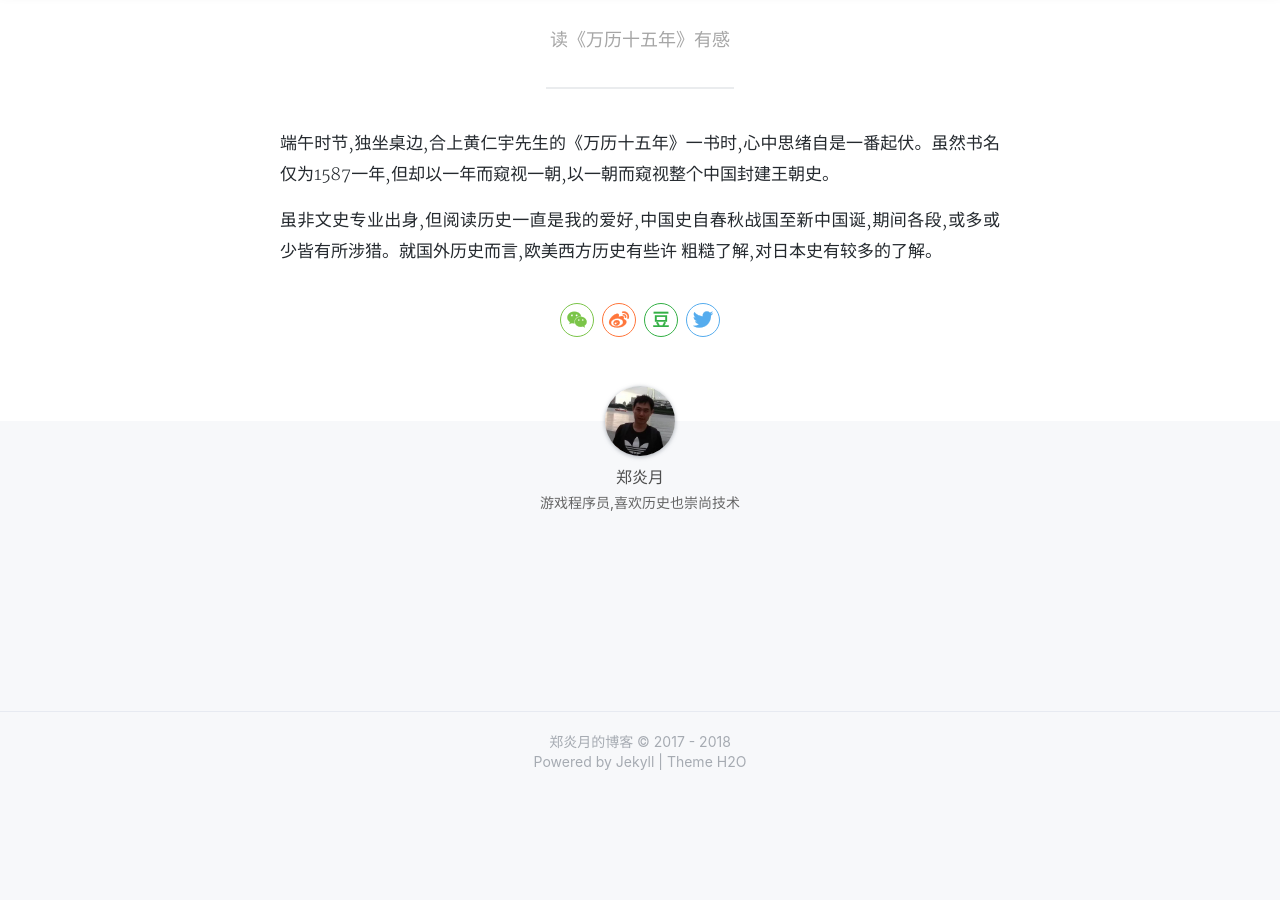
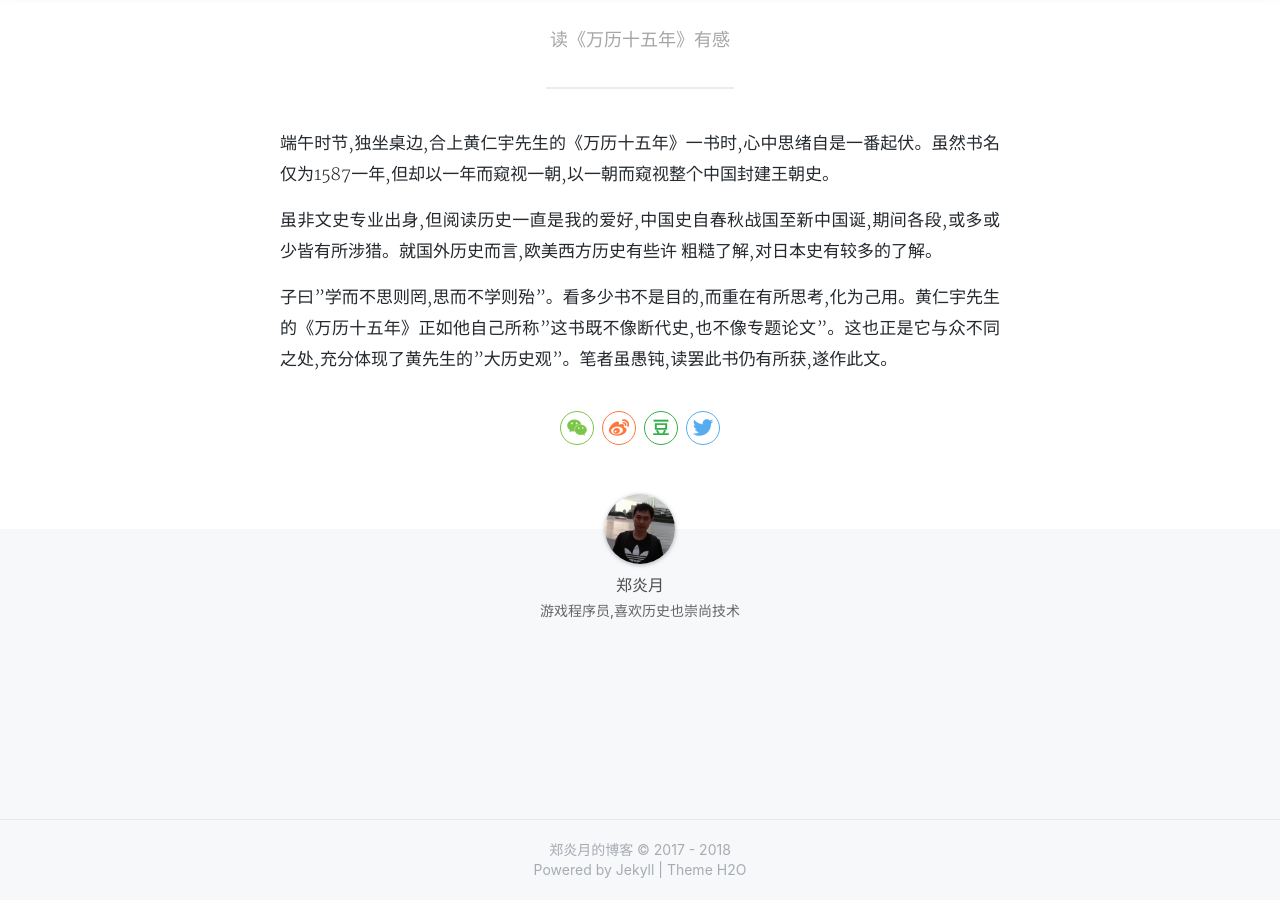
Before and after one commit to esfog/esfog.github.io, a Jekyll site: the page built from _posts/2017-05-30-the-decline-of -chinese-feudal-dynasties.md, in a window 1280 px wide and 900 px high, scrolled down 509 px. Built offline with Jekyll 4.4.1, drawn with Linux system fonts in a browser that asks for light colours; nearby versions of some CDN libraries; a style sheet for code colours, icons or effects is not loaded; before the commit the page ends 1301 px from its top, so only the background shows below that.

Commit message:
文章更新

```diff
--- a/_posts/2017-05-30-the-decline-of -chinese-feudal-dynasties.md
+++ b/_posts/2017-05-30-the-decline-of -chinese-feudal-dynasties.md
@@ -11,3 +11,5 @@ tags: 历史 明史 读书
 端午时节,独坐桌边,合上黄仁宇先生的《万历十五年》一书时,心中思绪自是一番起伏。虽然书名仅为1587一年,但却以一年而窥视一朝,以一朝而窥视整个中国封建王朝史。
 
 虽非文史专业出身,但阅读历史一直是我的爱好,中国史自春秋战国至新中国诞,期间各段,或多或少皆有所涉猎。就国外历史而言,欧美西方历史有些许	粗糙了解,对日本史有较多的了解。
+
+子曰"学而不思则罔,思而不学则殆"。看多少书不是目的,而重在有所思考,化为己用。黄仁宇先生的《万历十五年》正如他自己所称"这书既不像断代史,也不像专题论文"。这也正是它与众不同之处,充分体现了黄先生的"大历史观"。笔者虽愚钝,读罢此书仍有所获,遂作此文。
```
